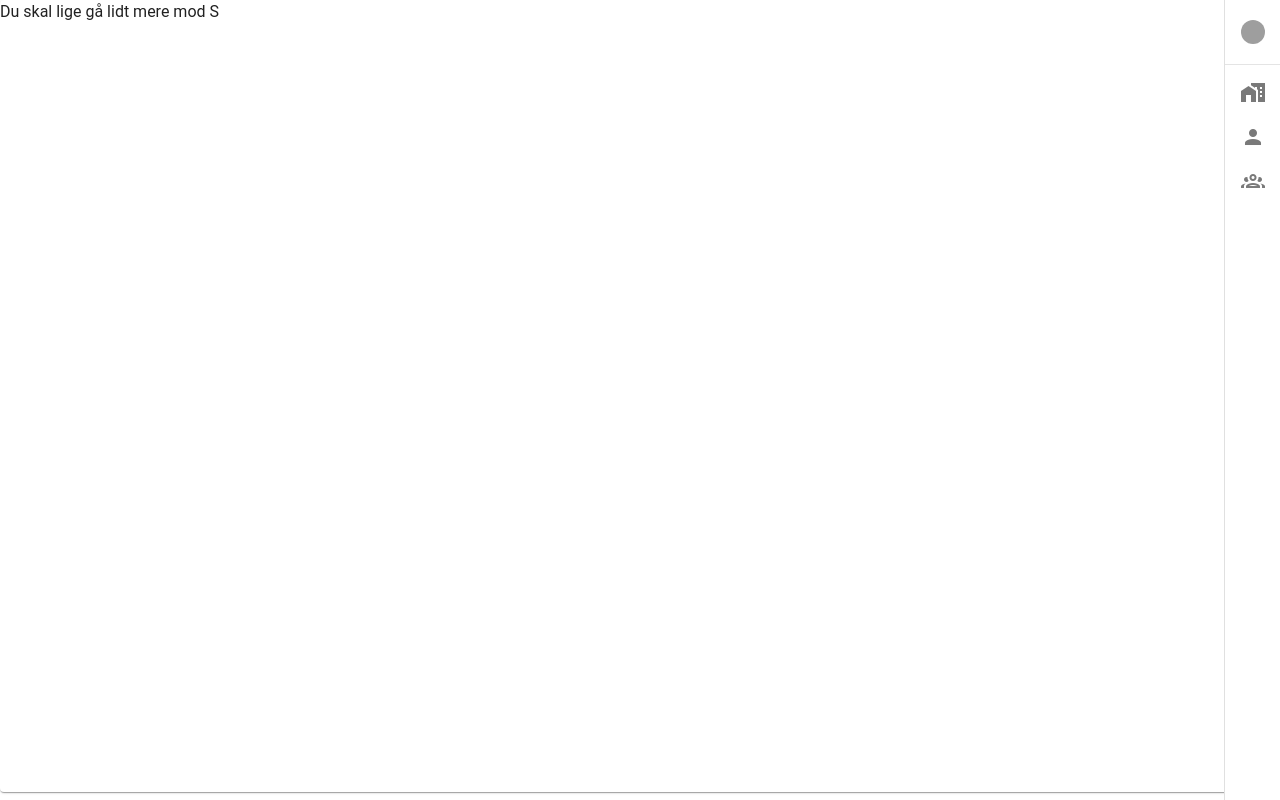
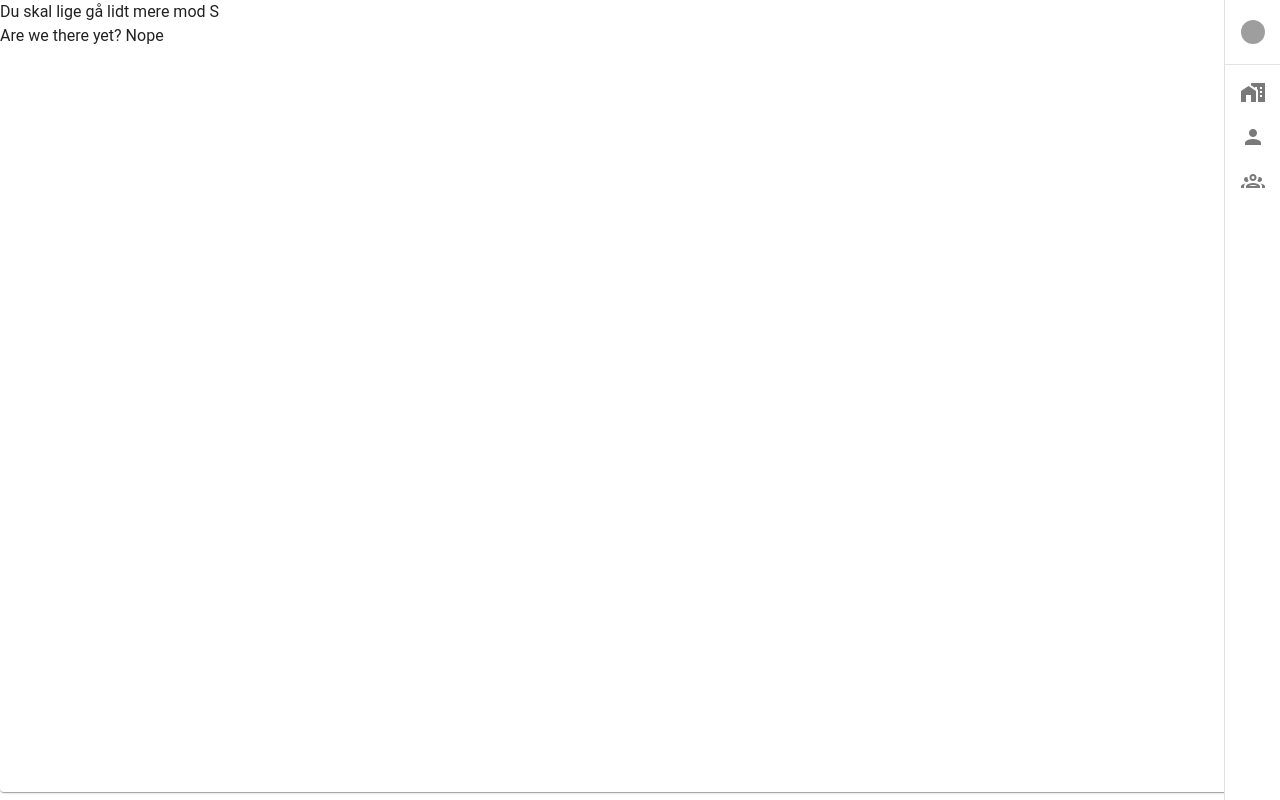
Before and after one commit to digikreds/homepage, a Vue app in the folder 2023/: page / in a window 1280 px wide. Built offline with nearby package versions, Linux system fonts and the light colour scheme; no server answers; grey boxes are pictures that could not be loaded.

Commit message:
feat: advance when reached point

```diff
--- a/2023/src/stores/destination.ts
+++ b/2023/src/stores/destination.ts
@@ -1,18 +1,24 @@
 import { ref, computed } from 'vue'
 import { defineStore } from 'pinia'
 
-const destinations : {[key: string]: number[][]} = {
+type Destination = {
+  info: string
+  coord : [number, number]
+}
+
+const destinations : {[key: string]: Destination[]} = {
   "morten": [
-    [55.83586804837251, 12.270102782277808], // For enden af vejen
-    [55.83636084800567, 12.270125653891546] // ved huset
+    {info: "Flot, næste!", coord: [55.83586804837251, 12.270102782277808]}, // For enden af vejen
+    {info: "Færdig!", coord: [55.83636084800567, 12.270125653891546]} // ved huset
   ],
   "nicolai": [
-    [55.842241038500816, 12.42550192368334], // Skolevej
-    [55.8426482781694, 12.42579507996865] // Huset
+    {info: "Så er vi igang", coord: [55.8426482781694, 12.42579507996865]}, // Huset
+    {info: "Flot, næste!", coord: [55.842241038500816, 12.42550192368334] }, // Skolevej
+    {info: "Færdig!", coord: [55.8426482781694, 12.42579507996865] } // Huset
   ],
   "pno": [
-    [55.67337596130846, 12.589015591505902],
-    [55.672343845053206, 12.588795131895393]
+    {info: "Flot, næste!", coord: [55.67337596130846, 12.589015591505902]},
+    {info: "Færdig!", coord: [55.672343845053206, 12.588795131895393]}
   ]
 }
 
@@ -27,17 +33,17 @@ export const useDestinationStore = defineStore('destination', () => {
 
   console.log("Pursuing route", route, destinations, destinations[route])
 
-  const destination_list : { visited: Date | undefined, pos: number[] }[] = [];
+  const destination_list : { visited: Date | undefined, dest: Destination }[] = [];
   for (let pos of destinations[route]) {
     destination_list.push({
       visited: undefined,
-      pos: pos
+      dest: pos
     })
   }
 
   const list = ref(destination_list)
   const index = ref(0)
-  const currentDestination = computed(() => list.value[index.value].pos)
+  const currentDestination = computed(() => list.value[index.value].dest.coord)
   function nextDestination() {
     list.value[index.value].visited = new Date()
 
--- a/2023/src/views/HomeView.vue
+++ b/2023/src/views/HomeView.vue
@@ -17,6 +17,7 @@ function direction_diff(cur: [number, number], dest: [number, number]){
       lat2 = dest[0],
       lon2 = dest[1]
 
+  // calculation from https://stackoverflow.com/questions/6016772/point-to-direction-of-a-gps-position
   const radians = Math.atan2(
     Math.sin(lon2-lon1)*Math.cos(lat2),
     Math.cos(lat1)*Math.sin(lat2)-Math.sin(lat1)*Math.cos(lat2)*Math.cos(lon2-lon1)
@@ -54,10 +55,42 @@ var direction_to_move = computed(() => {
   return direction_diff(location.pos, dest)
 })
 
+var are_we_there = computed(() => {
+  const dest = destination.currentDestination
+  const cur = location.pos
+
+  var lat1 = cur[0],
+      lon1= cur[1],
+      lat2 = dest[0],
+      lon2 = dest[1]
+
+  const dist = Math.sqrt( Math.pow((lat2 - lat1), 2) + Math.pow( (lon2 - lon1), 2 ) ) * Math.pow(10, 4)
+
+  if (dist > 1) {
+    return false
+  }
+
+  return true;
+})
+
+function nextDestination(){
+  alert(destination.info)
+  destination.nextDestination()
+}
+
 </script>
 
 <template>
   <main>
-    Du skal lige gå lidt mere mod {{  direction_to_move }}
+    <div>Du skal lige gå lidt mere mod {{  direction_to_move }}</div>
+    <div> Are we there yet? {{  are_we_there ? "Yup" : "Nope" }} </div>
+
+    <div>
+      <button @click="nextDestination" v-if="are_we_there">
+        Gå videre
+      </button>
+    </div>
+
+
   </main>
 </template>
```
